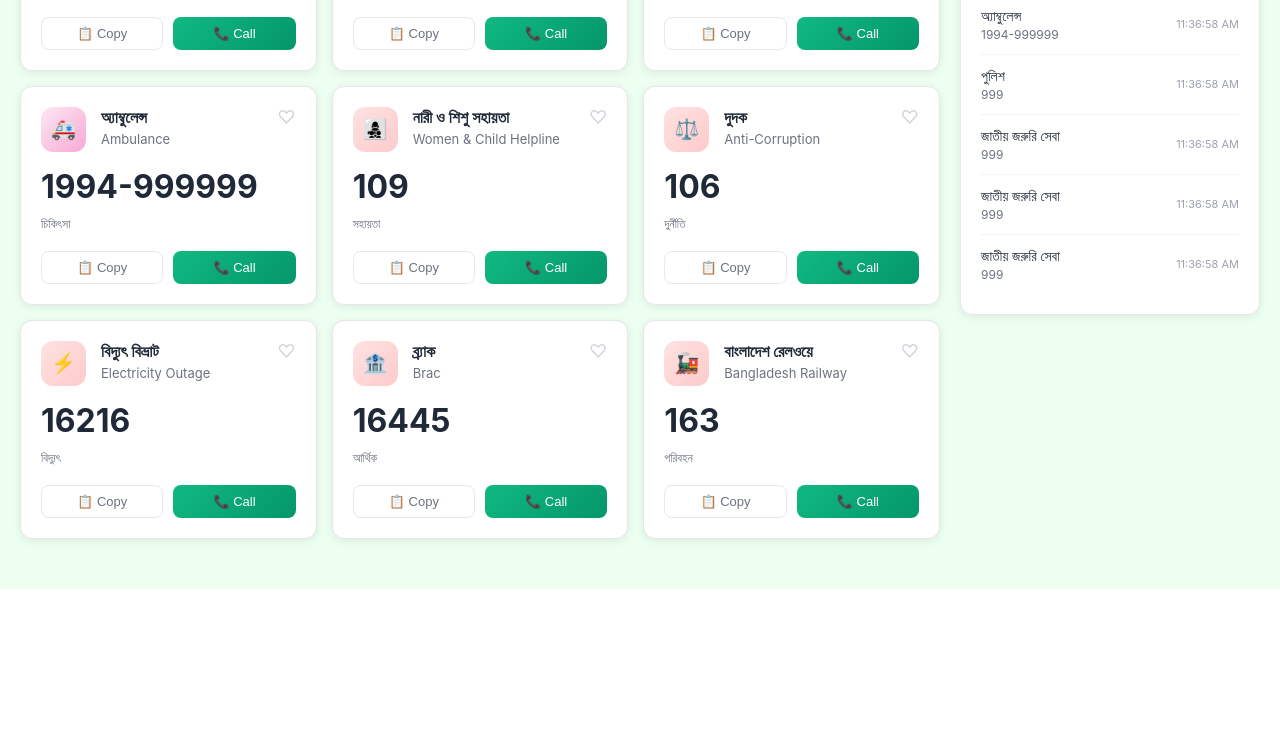
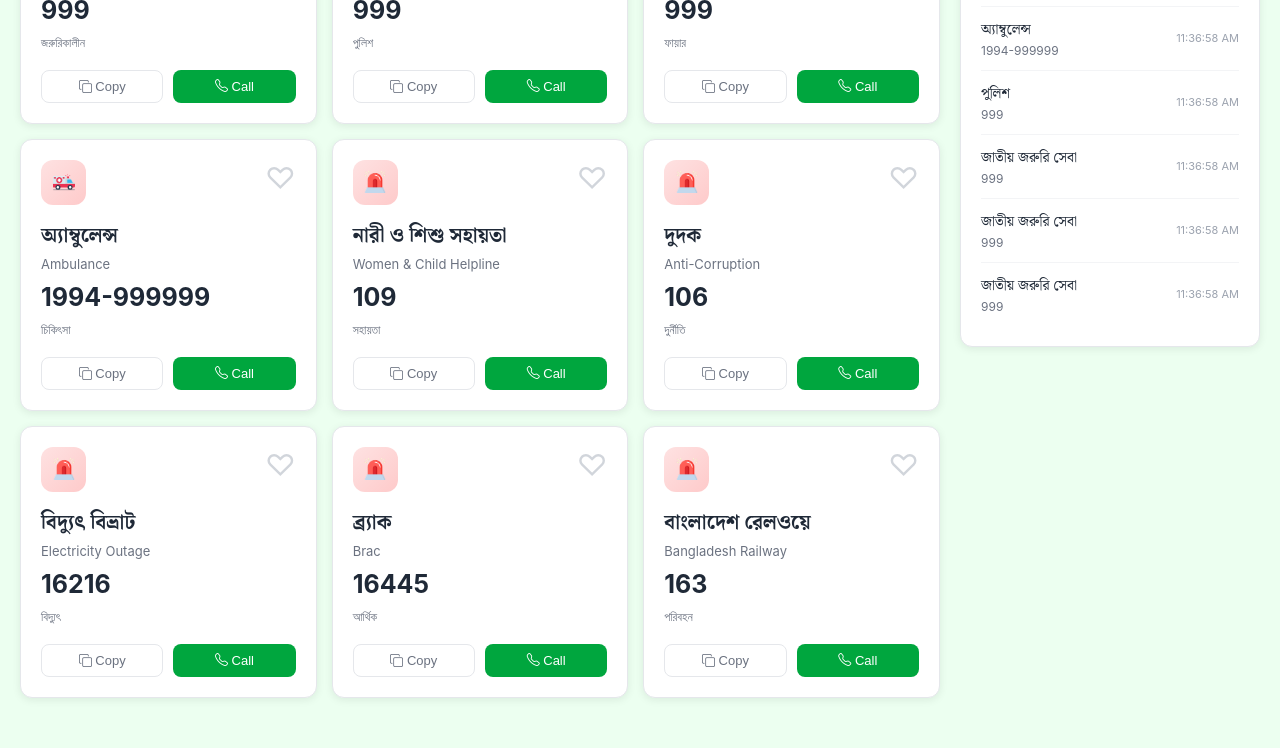
Before and after one commit to justAbdulAzim/assignmentph5, a plain HTML site: page index.html in a window 1280 px wide. Shown: the part 536-1284 px from the top of the page. Before the commit the page ends 1125 px from the top, so only its background shows below. Drawn offline with nearby package versions, Linux system fonts and the light colour scheme.

Commit message:
all css done

```diff
--- a/index.html
+++ b/index.html
@@ -4,12 +4,13 @@
 <head>
     <meta charset="UTF-8">
     <meta name="viewport" content="width=device-width, initial-scale=1.0">
+    <link rel="preconnect" href="https://fonts.googleapis.com">
+    <link rel="preconnect" href="https://fonts.gstatic.com" crossorigin>
+    <link href="https://fonts.googleapis.com/css2?family=Noto+Serif+Bengali:wght@100..900&display=swap"   rel="stylesheet">
+    <link rel="stylesheet" href="https://cdn.jsdelivr.net/npm/bootstrap-icons@1.13.1/font/bootstrap-icons.min.css">
     <link rel="stylesheet" href="style.css">
     <link rel="stylesheet" href="responsive.css">
-    <link rel="preconnect" href="https://fonts.googleapis.com">
-    <link rel="preconnect" href="https://fonts.gstatic.com" crossorigin>
-    <link href="https://fonts.googleapis.com/css2?family=Noto+Serif+Bengali:wght@100..900&display=swap"
-        rel="stylesheet">
+
 
     <title>Document</title>
 </head>
@@ -57,172 +58,159 @@
     <section class="second">
         <div class="container">
             <div class="services-grid">
+
                 <!-- National Emergency -->
                 <div class="service-card">
                     <div class="card-header">
-                    <div class="service-icon red-icon">🚨</div>
-                    <div>
+                        <div class="service-icon red-icon"><img src="images/emergency.png" alt=""></div>
+                        <div class="favorite-icon">♡</div>
+                    </div>
+
                     <div class="service-title">জাতীয় জরুরি সেবা</div>
                     <div class="service-subtitle">National Emergency</div>
-                    </div>
-                    <div class="favorite-icon">♡</div>
-                </div>
+
                     <div class="service-number">999</div>
                     <div class="service-department">জরুরিকালীন</div>
                     <div class="card-actions">
-                    <button class="copy-btn">📋 Copy</button>
-                    <button class="call-btn">📞 Call</button>
+                        <button class="copy-btn"><i class="bi bi-copy" style="transform: scaleY(-1);display: inline-block;"></i>  Copy</button>
+                        <button class="call-btn"><i class="bi bi-telephone"></i> Call</button>
                     </div>
                 </div>
 
                 <!-- Police -->
                 <div class="service-card">
                     <div class="card-header">
-                    <div class="service-icon blue-icon">👮</div>
-                    <div>
+                        <div class="service-icon blue-icon"><img src="images/police.png" alt=""></div>
+                        <div class="favorite-icon">♡</div>
+                    </div>
                     <div class="service-title">পুলিশ</div>
                     <div class="service-subtitle">Police</div>
-                    </div>
-                    <div class="favorite-icon">♡</div>
-                </div>
                     <div class="service-number">999</div>
                     <div class="service-department">পুলিশ</div>
                     <div class="card-actions">
-                    <button class="copy-btn">📋 Copy</button>
-                    <button class="call-btn">📞 Call</button>
+                        <button class="copy-btn"><i class="bi bi-copy" style="transform: scaleY(-1);display: inline-block;"></i> Copy</button>
+                        <button class="call-btn"><i class="bi bi-telephone"></i> Call</button>
                     </div>
                 </div>
 
                 <!-- Fire Service -->
                 <div class="service-card">
                     <div class="card-header">
-                    <div class="service-icon red-icon">🚒</div>
-                    <div>
+                        <div class="service-icon red-icon"><img src="images/fire-service.png" alt=""></div>
+                        <div class="favorite-icon">♡</div>
+                    </div>
                     <div class="service-title">ফায়ার সার্ভিস</div>
                     <div class="service-subtitle">Fire Service</div>
-                    </div>
-                    <div class="favorite-icon">♡</div>
-                </div>
                     <div class="service-number">999</div>
                     <div class="service-department">ফায়ার</div>
                     <div class="card-actions">
-                    <button class="copy-btn">📋 Copy</button>
-                    <button class="call-btn">📞 Call</button>
+                        <button class="copy-btn"><i class="bi bi-copy" style="transform: scaleY(-1);display: inline-block;"></i> Copy</button>
+                        <button class="call-btn"><i class="bi bi-telephone"></i> Call</button>
                     </div>
                 </div>
 
                 <!-- Ambulance -->
                 <div class="service-card">
                     <div class="card-header">
-                    <div class="service-icon pink-icon">🚑</div>
-                    <div>
+                        <div class="service-icon red-icon"><img src="images/ambulance.png" alt=""></div>
+                        <div class="favorite-icon">♡</div>
+                    </div>
                     <div class="service-title">অ্যাম্বুলেন্স</div>
                     <div class="service-subtitle">Ambulance</div>
-                    </div>
-                    <div class="favorite-icon">♡</div>
-                </div>
                     <div class="service-number">1994-999999</div>
                     <div class="service-department">চিকিৎসা</div>
                     <div class="card-actions">
-                    <button class="copy-btn">📋 Copy</button>
-                    <button class="call-btn">📞 Call</button>
+                        <button class="copy-btn"><i class="bi bi-copy" style="transform: scaleY(-1);display: inline-block;"></i> Copy</button>
+                        <button class="call-btn"><i class="bi bi-telephone"></i> Call</button>
                     </div>
                 </div>
 
                 <!-- Women & Child Helpline -->
                 <div class="service-card">
                     <div class="card-header">
-                    <div class="service-icon red-icon">👩‍👧‍👦</div>
-                    <div>
+                        <div class="service-icon red-icon"><img src="images/emergency.png" alt=""></div>
+                        <div class="favorite-icon">♡</div>
+                    </div>
                     <div class="service-title">নারী ও শিশু সহায়তা</div>
                     <div class="service-subtitle">Women & Child Helpline</div>
-                    </div>
-                    <div class="favorite-icon">♡</div>
-                </div>
                     <div class="service-number">109</div>
                     <div class="service-department">সহায়তা</div>
                     <div class="card-actions">
-                    <button class="copy-btn">📋 Copy</button>
-                    <button class="call-btn">📞 Call</button>
+                        <button class="copy-btn"><i class="bi bi-copy" style="transform: scaleY(-1);display: inline-block;"></i> Copy</button>
+                        <button class="call-btn"><i class="bi bi-telephone"></i> Call</button>
                     </div>
                 </div>
 
                 <!-- Anti-Corruption -->
                 <div class="service-card">
                     <div class="card-header">
-                    <div class="service-icon red-icon">⚖️</div>
-                    <div>
+                        <div class="service-icon red-icon"><img src="images/emergency.png" alt=""></div>
+                        <div class="favorite-icon">♡</div>
+                    </div>
                     <div class="service-title">দুদক</div>
                     <div class="service-subtitle">Anti-Corruption</div>
-                    </div>
-                    <div class="favorite-icon">♡</div>
-                </div>
                     <div class="service-number">106</div>
                     <div class="service-department">দুর্নীতি</div>
                     <div class="card-actions">
-                    <button class="copy-btn">📋 Copy</button>
-                    <button class="call-btn">📞 Call</button>
+                        <button class="copy-btn"><i class="bi bi-copy" style="transform: scaleY(-1);display: inline-block;"></i> Copy</button>
+                        <button class="call-btn"><i class="bi bi-telephone"></i> Call</button>
                     </div>
                 </div>
 
                 <!-- Electricity Outage -->
                 <div class="service-card">
                     <div class="card-header">
-                    <div class="service-icon red-icon">⚡</div>
-                    <div>
+                        <div class="service-icon red-icon"><img src="images/emergency.png" alt=""></div>
+                        <div class="favorite-icon">♡</div>
+                    </div>
                     <div class="service-title">বিদ্যুৎ বিভ্রাট</div>
                     <div class="service-subtitle">Electricity Outage</div>
-                    </div>
-                    <div class="favorite-icon">♡</div>
-                </div>
                     <div class="service-number">16216</div>
                     <div class="service-department">বিদ্যুৎ</div>
                     <div class="card-actions">
-                    <button class="copy-btn">📋 Copy</button>
-                    <button class="call-btn">📞 Call</button>
+                        <button class="copy-btn"><i class="bi bi-copy" style="transform: scaleY(-1);display: inline-block;"></i> Copy</button>
+                        <button class="call-btn"><i class="bi bi-telephone"></i> Call</button>
                     </div>
                 </div>
 
                 <!-- BRAC -->
                 <div class="service-card">
                     <div class="card-header">
-                    <div class="service-icon red-icon">🏦</div>
-                    <div>
+                        <div class="service-icon red-icon"><img src="images/emergency.png" alt=""></div>
+                        <div class="favorite-icon">♡</div>
+                    </div>
                     <div class="service-title">ব্র্যাক</div>
                     <div class="service-subtitle">Brac</div>
-                    </div>
-                    <div class="favorite-icon">♡</div>
-                </div>
                     <div class="service-number">16445</div>
                     <div class="service-department">আর্থিক</div>
                     <div class="card-actions">
-                    <button class="copy-btn">📋 Copy</button>
-                    <button class="call-btn">📞 Call</button>
+                        <button class="copy-btn"><i class="bi bi-copy" style="transform: scaleY(-1);display: inline-block;"></i> Copy</button>
+                        <button class="call-btn"><i class="bi bi-telephone"></i> Call</button>
                     </div>
                 </div>
 
                 <!-- Bangladesh Railway -->
                 <div class="service-card">
                     <div class="card-header">
-                    <div class="service-icon red-icon">🚂</div>
-                    <div>
+                        <div class="service-icon red-icon"><img src="images/emergency.png" alt=""></div>
+                        <div class="favorite-icon">♡</div>
+                    </div>
                     <div class="service-title">বাংলাদেশ রেলওয়ে</div>
                     <div class="service-subtitle">Bangladesh Railway</div>
-                    </div>
-                    <div class="favorite-icon">♡</div>
-                </div>
                     <div class="service-number">163</div>
                     <div class="service-department">পরিবহন</div>
                     <div class="card-actions">
-                    <button class="copy-btn">📋 Copy</button>
-                    <button class="call-btn">📞 Call</button>
+                        <button class="copy-btn"><i class="bi bi-copy" style="transform: scaleY(-1);display: inline-block;"></i> Copy</button>
+                        <button class="call-btn"><i class="bi bi-telephone"></i> Call</button>
                     </div>
                 </div>
             </div>
 
+            <!-- call History section -->
+
             <div class="sidebar">
                 <div class="sidebar-header">
-                <div class="history-icon">🕐</div>
+                    <div class="history-icon"><i class="bi bi-clock"></i></div>
                     <div class="sidebar-title">Call History</div>
                     <button class="clear-btn">Clear</button>
                 </div>
--- a/style.css
+++ b/style.css
@@ -126,7 +126,7 @@ section.second {
     gap: 20px;
     max-width: 1300px;
     margin: 0 auto;
-    padding:50px 20px;
+    padding: 50px 20px;
 
 }
 
@@ -162,6 +162,10 @@ section.second {
     margin-right: 15px;
 }
 
+.service-icon img {
+    width: 22px;
+}
+
 .red-icon {
     background: linear-gradient(135deg, #fee2e2, #fecaca);
 }
@@ -170,19 +174,12 @@ section.second {
     background: linear-gradient(135deg, #dbeafe, #bfdbfe);
 }
 
-.pink-icon {
-    background: linear-gradient(135deg, #fce7f3, #f9a8d4);
-}
-
-.orange-icon {
-    background: linear-gradient(135deg, #fed7aa, #fdba74);
-}
-
 .service-title {
-    font-size: 16px;
+    font-size: 20px;
     font-weight: 600;
     color: #1f2937;
     margin-bottom: 4px;
+    font-family: "Noto Serif Bengali", serif;
 }
 
 .service-subtitle {
@@ -193,7 +190,8 @@ section.second {
 .favorite-icon {
     color: #d1d5db;
     cursor: pointer;
-    font-size: 18px;
+    font-size: 30px;
+    justify-self: end;
 }
 
 .favorite-icon:hover {
@@ -201,7 +199,7 @@ section.second {
 }
 
 .service-number {
-    font-size: 32px;
+    font-size: 25px;
     font-weight: 700;
     color: #1f2937;
     margin: 10px 0;
@@ -236,7 +234,7 @@ section.second {
 }
 
 .call-btn {
-    background: linear-gradient(135deg, #10b981, #059669);
+    background: #00a63e;
     border: none;
     color: white;
     padding: 8px 16px;
@@ -244,11 +242,10 @@ section.second {
     font-size: 13px;
     font-weight: 500;
     cursor: pointer;
-    transition: all 0.2s;
 }
 
 .call-btn:hover {
-    background: linear-gradient(135deg, #059669, #047857);
+    background: linear-gradient(135deg, #10b981, #059669);
 }
 
 .sidebar {
@@ -283,13 +280,17 @@ section.second {
 }
 
 .clear-btn {
-    background: linear-gradient(135deg, #10b981, #059669);
+    background: #00a63e;
     color: white;
     border: none;
-    padding: 6px 12px;
-    border-radius: 6px;
+    padding: 10px 17px;
+    border-radius: 15px;
     font-size: 12px;
     cursor: pointer;
+}
+
+.clear-btn:hover {
+    background: linear-gradient(135deg, #10b981, #059669);
 }
 
 .history-item {
@@ -309,6 +310,7 @@ section.second {
     font-weight: 500;
     color: #1f2937;
     margin-bottom: 2px;
+    font-family: "Noto Serif Bengali", serif;
 }
 
 .history-number {
```
Lines whose indentation alone changed are shown as unchanged.
